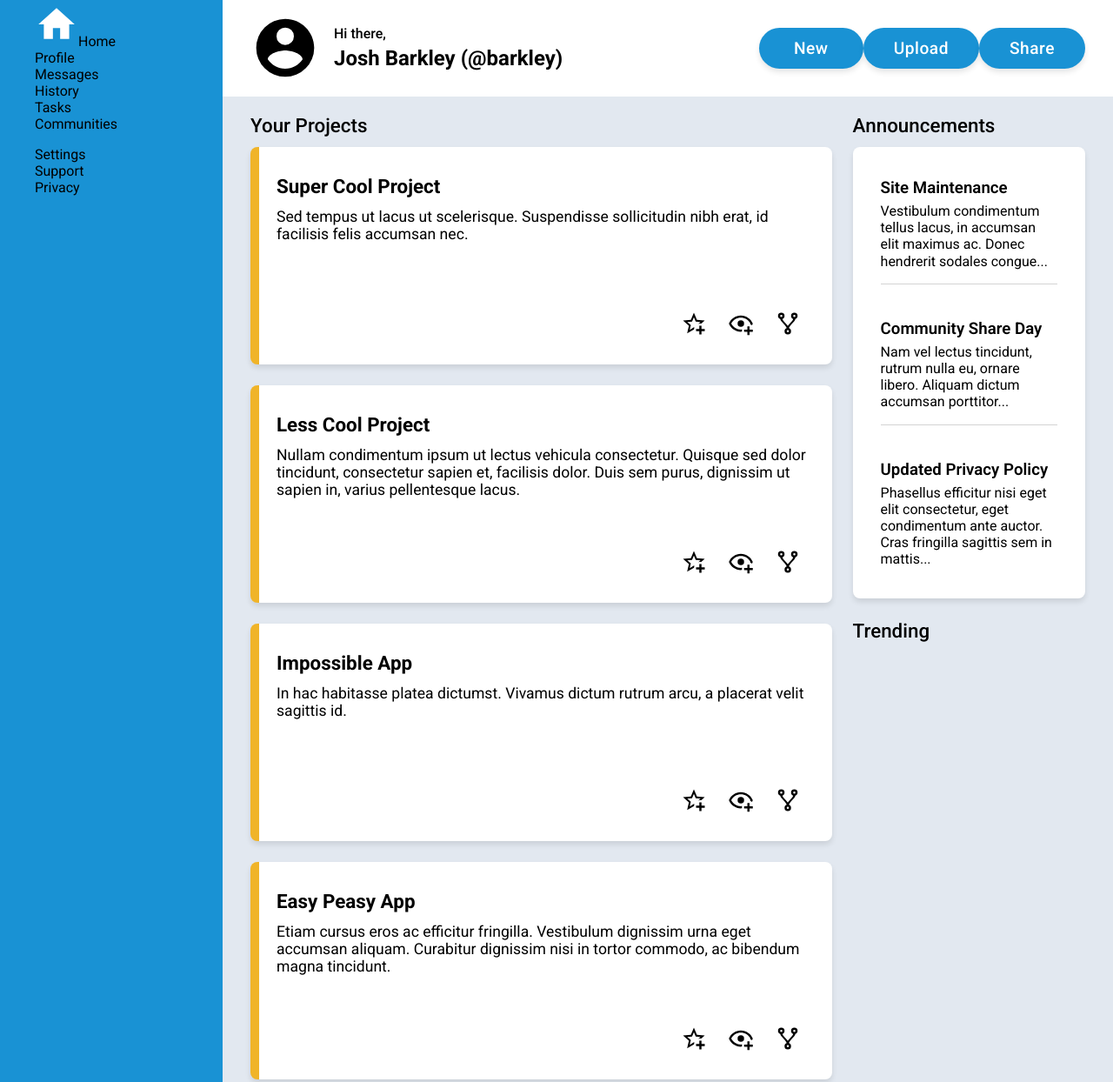
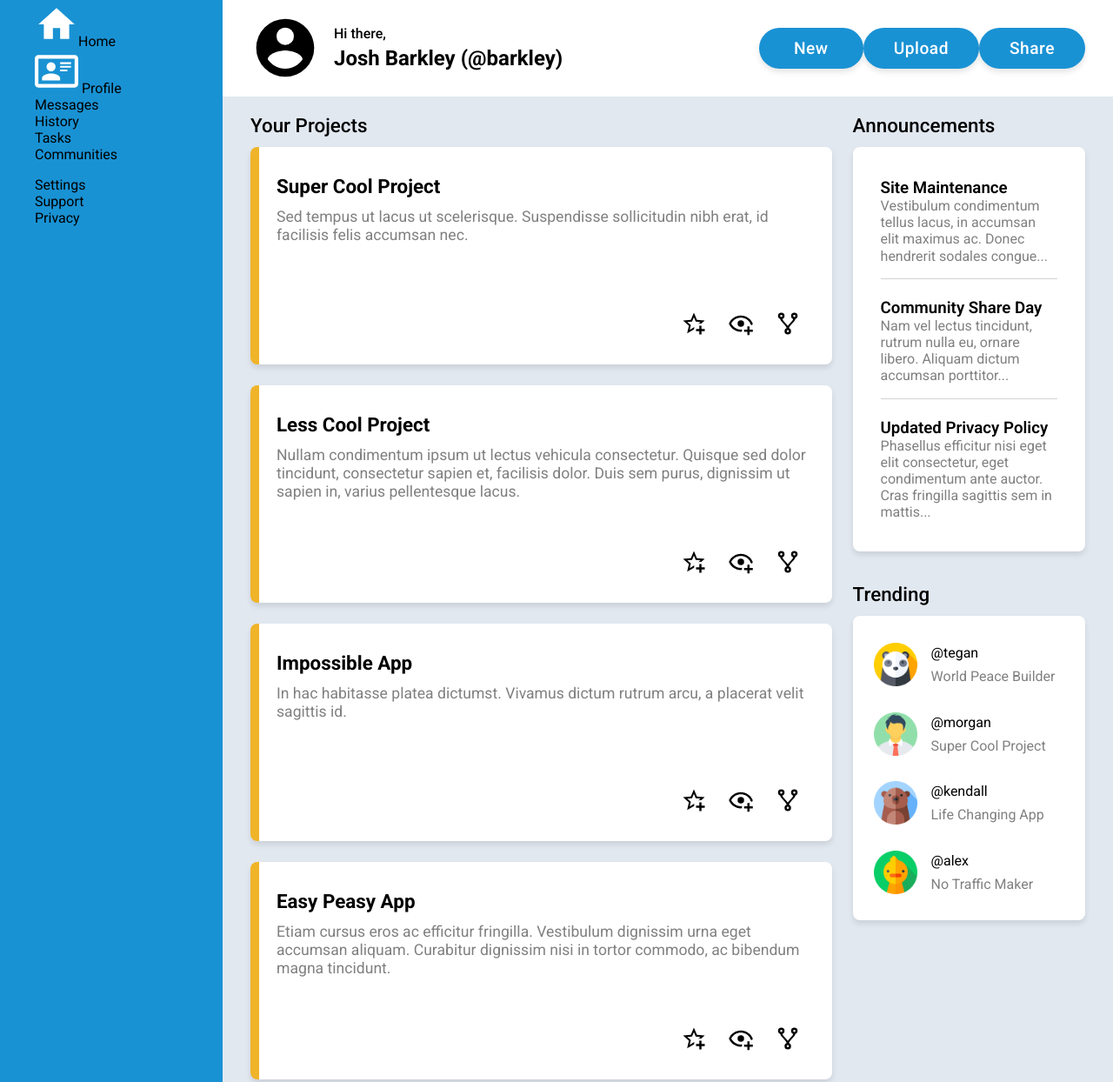
Before and after one commit to SBNKy/admin-dashboard, a plain HTML site: page index.html in a window 1280 px wide. Shown: the part 67-1311 px from the top of the page at 87% size. Drawn offline with Linux system fonts and the light colour scheme.

Commit message:
add trending section and a trending card

```diff
--- a/index.html
+++ b/index.html
@@ -83,9 +83,12 @@
                                 src="assets/home.svg"
                                 alt="Home Icon"
                                 height="50px"
+                                width="50px"
                             /><span>Home</span>
                         </li>
-                        <li class="sidebar-link">Profile</li>
+                        <li class="sidebar-link">
+                            <img src="assets/card-account-details-outline.svg" alt="Account Card Icon" height="50px" width="50px" >
+                            <span>Profile</span></li>
                         <li class="sidebar-link">Messages</li>
                         <li class="sidebar-link">History</li>
                         <li class="sidebar-link">Tasks</li>
@@ -105,10 +108,8 @@
                     <h2 class="project-text">Your Projects</h2>
                     <div class="projects-container">
                         <div class="project-card card">
-                            <h3 class="project-card-title">
-                                Super Cool Project
-                            </h3>
-                            <p class="project-card-description">
+                            <h3>Super Cool Project</h3>
+                            <p>
                                 Sed tempus ut lacus ut scelerisque. Suspendisse
                                 sollicitudin nibh erat, id facilisis felis
                                 accumsan nec.
@@ -135,10 +136,8 @@
                             </div>
                         </div>
                         <div class="project-card card">
-                            <h3 class="project-card-title">
-                                Less Cool Project
-                            </h3>
-                            <p class="project-card-description">
+                            <h3>Less Cool Project</h3>
+                            <p>
                                 Nullam condimentum ipsum ut lectus vehicula
                                 consectetur. Quisque sed dolor tincidunt,
                                 consectetur sapien et, facilisis dolor. Duis sem
@@ -167,8 +166,8 @@
                             </div>
                         </div>
                         <div class="project-card card">
-                            <h3 class="project-card-title">Impossible App</h3>
-                            <p class="project-card-description">
+                            <h3>Impossible App</h3>
+                            <p>
                                 In hac habitasse platea dictumst. Vivamus dictum
                                 rutrum arcu, a placerat velit sagittis id.
                             </p>
@@ -194,8 +193,8 @@
                             </div>
                         </div>
                         <div class="project-card card">
-                            <h3 class="project-card-title">Easy Peasy App</h3>
-                            <p class="project-card-description">
+                            <h3>Easy Peasy App</h3>
+                            <p>
                                 Etiam cursus eros ac efficitur fringilla.
                                 Vestibulum dignissim urna eget accumsan aliquam.
                                 Curabitur dignissim nisi in tortor commodo, ac
@@ -223,8 +222,8 @@
                             </div>
                         </div>
                         <div class="project-card card">
-                            <h3 class="project-card-title">Ad Blocker</h3>
-                            <p class="project-card-description">
+                            <h3>Ad Blocker</h3>
+                            <p>
                                 Quisque eget rutrum nisl. Nam augue justo,
                                 cursus vitae metus vel, pharetra hendrerit
                                 felis. Aliquam sed malesuada eros.
@@ -251,8 +250,8 @@
                             </div>
                         </div>
                         <div class="project-card card">
-                            <h3 class="project-card-title">Money Maker</h3>
-                            <p class="project-card-description">
+                            <h3>Money Maker</h3>
+                            <p>
                                 Praesent convallis, libero quis congue
                                 elementum, nunc ante faucibus sapien, ac
                                 scelerisque tortor purus sit amet ex.
@@ -286,22 +285,81 @@
                     <div class="column-container">
                         <div class="announcement-card card">
                             <div class="announcement">
-                                <h3 class="announcement-title">Site Maintenance</h3>
-                                <p class="announcement-description">Vestibulum condimentum tellus lacus, in accumsan elit maximus ac. Donec hendrerit sodales congue...</p>
+                                <h3>Site Maintenance</h3>
+                                <p>
+                                    Vestibulum condimentum tellus lacus, in
+                                    accumsan elit maximus ac. Donec hendrerit
+                                    sodales congue...
+                                </p>
                             </div>
                             <div class="announcement">
-                                <h3 class="announcement-title">Community Share Day</h3>
-                                <p class="announcement-description">Nam vel lectus tincidunt, rutrum nulla eu, ornare libero. Aliquam dictum accumsan porttitor...</p>
+                                <h3>Community Share Day</h3>
+                                <p>
+                                    Nam vel lectus tincidunt, rutrum nulla eu,
+                                    ornare libero. Aliquam dictum accumsan
+                                    porttitor...
+                                </p>
                             </div>
                             <div class="announcement">
-                                <h3 class="announcement-title">Updated Privacy Policy</h3>
-                                <p class="announcement-description">Phasellus efficitur nisi eget elit consectetur, eget condimentum ante auctor. Cras fringilla sagittis sem in mattis...</p>
+                                <h3>Updated Privacy Policy</h3>
+                                <p>
+                                    Phasellus efficitur nisi eget elit
+                                    consectetur, eget condimentum ante auctor.
+                                    Cras fringilla sagittis sem in mattis...
+                                </p>
                             </div>
                         </div>
                         <div class="trending-container">
                             <h2 class="trending-text">Trending</h2>
                             <div class="trending-card card">
-
+                                <div class="trending-user">
+                                    <img
+                                        src="assets/panda.png"
+                                        alt="Panda Avatar"
+                                        height="50px"
+                                        width="50px"
+                                    />
+                                    <div class="trending-user-details">
+                                        <span>@tegan</span>
+                                        <p>World Peace Builder</p>
+                                    </div>
+                                </div>
+                                <div class="trending-user">
+                                    <img
+                                        src="assets/man.png"
+                                        alt="Man Avatar"
+                                        height="50px"
+                                        width="50px"
+                                    />
+                                    <div class="trending-user-details">
+                                        <span>@morgan</span>
+                                        <p>Super Cool Project</p>
+                                    </div>
+                                </div>
+                                <div class="trending-user">
+                                    <img
+                                        src="assets/bear.png"
+                                        alt="Bear Avatar"
+                                        height="50px"
+                                        width="50px"
+                                    />
+                                    <div class="trending-user-details">
+                                        <span>@kendall</span>
+                                        <p>Life Changing App</p>
+                                    </div>
+                                </div>
+                                <div class="trending-user">
+                                    <img
+                                        src="assets/chicken.png"
+                                        alt="Chicken Avatar"
+                                        height="50px"
+                                        width="50px"
+                                    />
+                                    <div class="trending-user-details">
+                                        <span>@alex</span>
+                                        <p>No Traffic Maker</p>
+                                    </div>
+                                </div>
                             </div>
                         </div>
                     </div>
--- a/style.css
+++ b/style.css
@@ -35,7 +35,6 @@ p {
     height: 100vh;
     display: grid;
     grid-template-columns: 1fr 4fr;
-    /* grid-template-rows: 1fr 5fr; */
     grid-template-rows: auto 1fr;
 }
 
@@ -180,8 +179,10 @@ main {
 }
 
 .project-card p {
+    margin-top: 12px;
+    color: gray;
     font-size: 1.1rem;
-    margin-top: 12px;
+    line-height: 1.2;
 }
 
 .card-icons {
@@ -196,14 +197,14 @@ main {
     margin-top: 12px;
     display: grid;
     grid-template-rows: auto auto;
-    gap: 24px
+    gap: 36px;
 }
 
 .announcement-card {
     display: flex;
     flex-direction: column;
-    min-height: 450px;
-    gap: 24px;
+    min-height: 370px;
+    gap: 6px;
     padding: 20px 32px;
 }
 
@@ -216,17 +217,43 @@ main {
     border-bottom: none;
 }
 
-.announcement-title {
+.announcement h3 {
     font-weight: 600;
 }
 
-.announcement-description {
-    margin-top: 6px;
+.announcement p {
     line-height: 1.2;
+    color: gray;
 }
 
 .trending-container {
+    display: flex;
+    flex-direction: column;
+    gap: 12px;
+}
 
+.trending-card {
+    background-color: white;
+    display: grid;
+    grid-template-rows: repeat(auto, 4);
+    min-height: 350px;
+    padding: 16px 24px;;
+}
+
+.trending-user {
+    display: flex;
+    align-items: center;
+    gap: 16px;
+}
+
+.trending-user-details {
+    display: flex;
+    flex-direction: column;
+    gap: 8px;
+}
+
+.trending-user-details p {
+    color: gray;
 }
 
 aside {
```
Also changed, not shown: assets/bear.png (added), assets/card-account-details-outline.svg (added), assets/chicken.png (added), assets/man.png (added), assets/panda.png (added).
